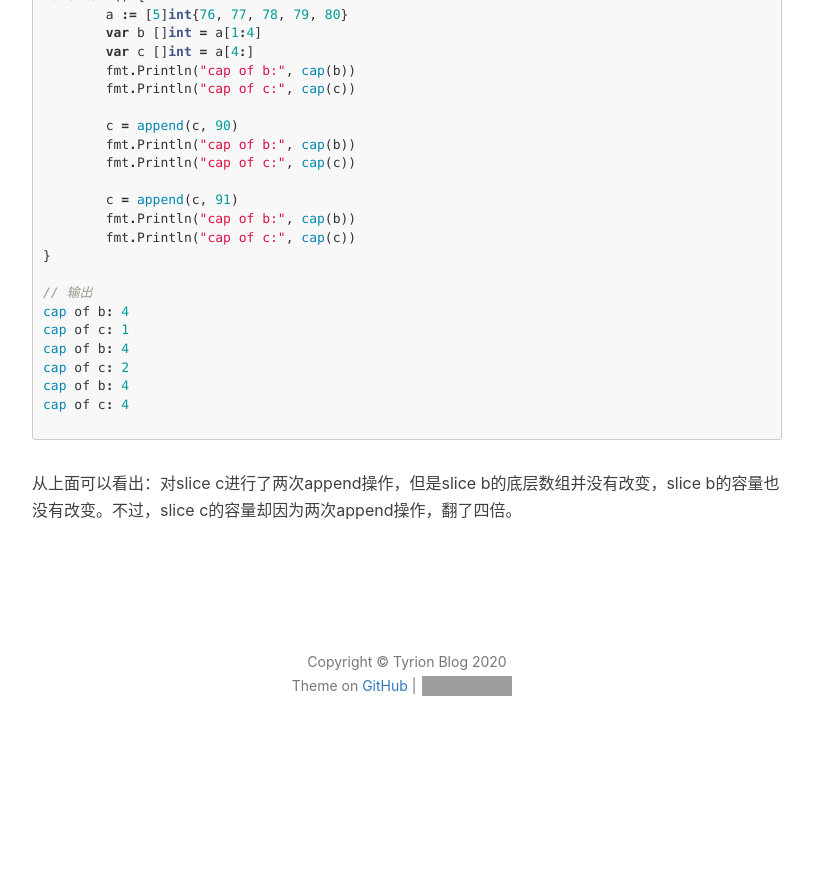
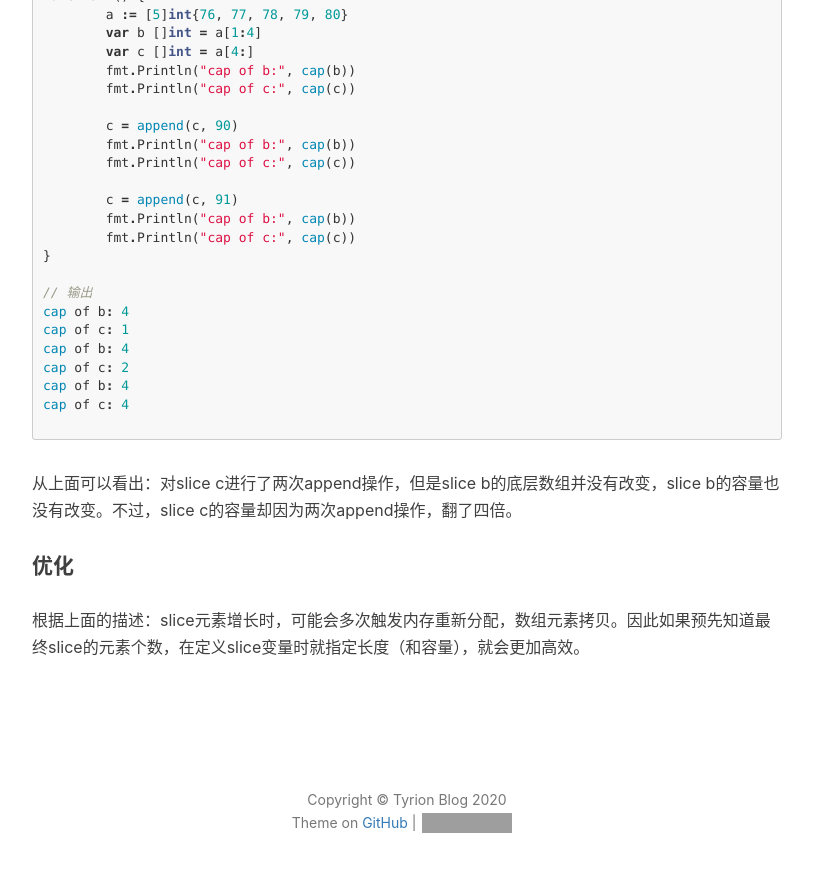
Before and after one commit to ttyrion/ttyrion.github.io, a Jekyll site: the page built from _posts/2020-05-08-【Go】Slice and Array.md, in a window 1280 px wide and 900 px high, scrolled down 3971 px. Shown: the top 872 px of the window, without its empty margins (233-1046 px from the left). Built offline with Jekyll 4.4.1, drawn with Linux system fonts in a browser that asks for light colours; nearby versions of some CDN libraries; comment, search, counter and statistics services are not loaded; before the commit the page ends 4734 px from its top, so only the background shows below that; grey boxes are pictures that could not be loaded.

Commit message:
slice and array

````diff
--- a/_posts/2020-05-08-【Go】Slice and Array.md
+++ b/_posts/2020-05-08-【Go】Slice and Array.md
@@ -169,3 +169,6 @@ cap of c: 4
 
 ```
 从上面可以看出：对slice c进行了两次append操作，但是slice b的底层数组并没有改变，slice b的容量也没有改变。不过，slice c的容量却因为两次append操作，翻了四倍。
+
+#### 优化
+根据上面的描述：slice元素增长时，可能会多次触发内存重新分配，数组元素拷贝。因此如果预先知道最终slice的元素个数，在定义slice变量时就指定长度（和容量），就会更加高效。
````
